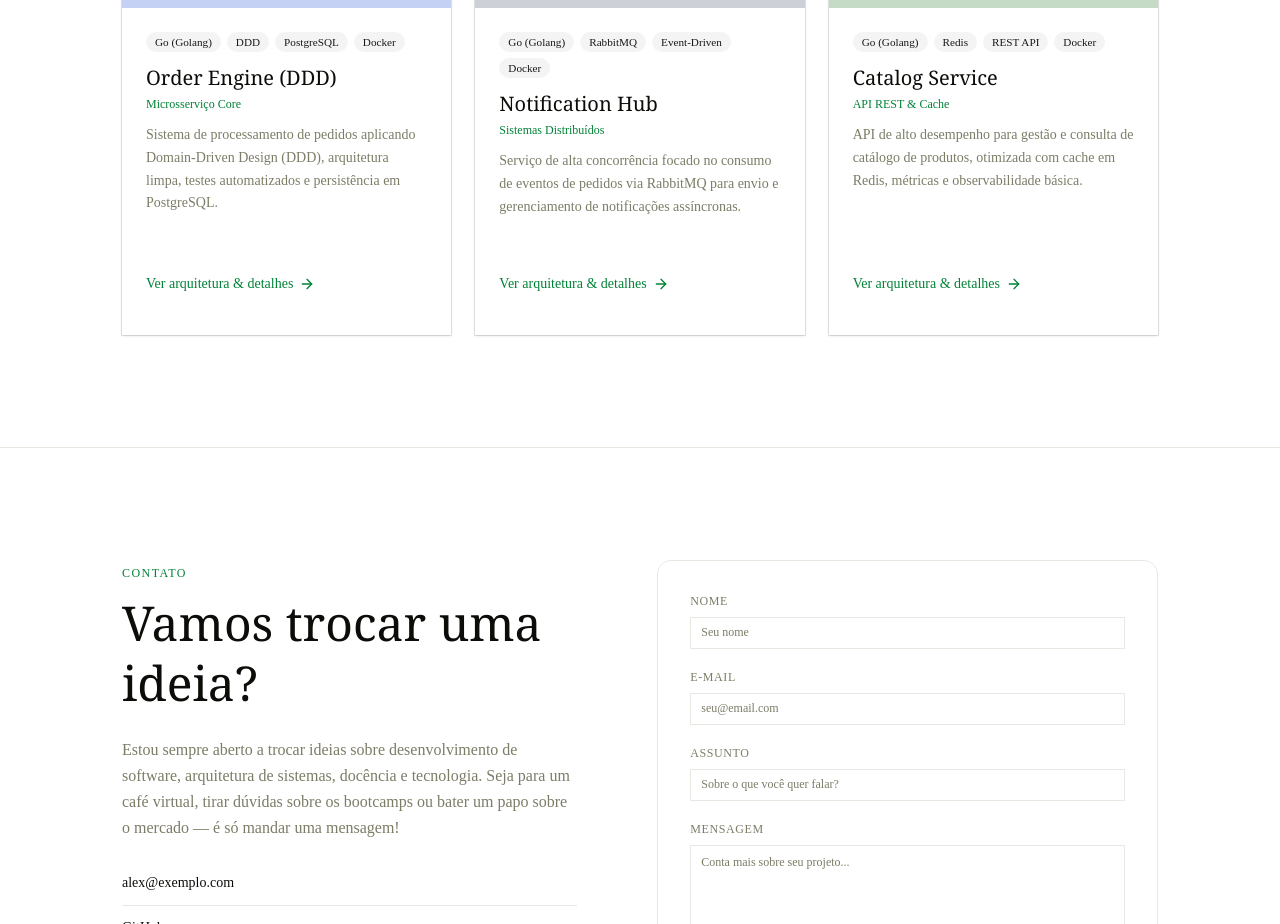
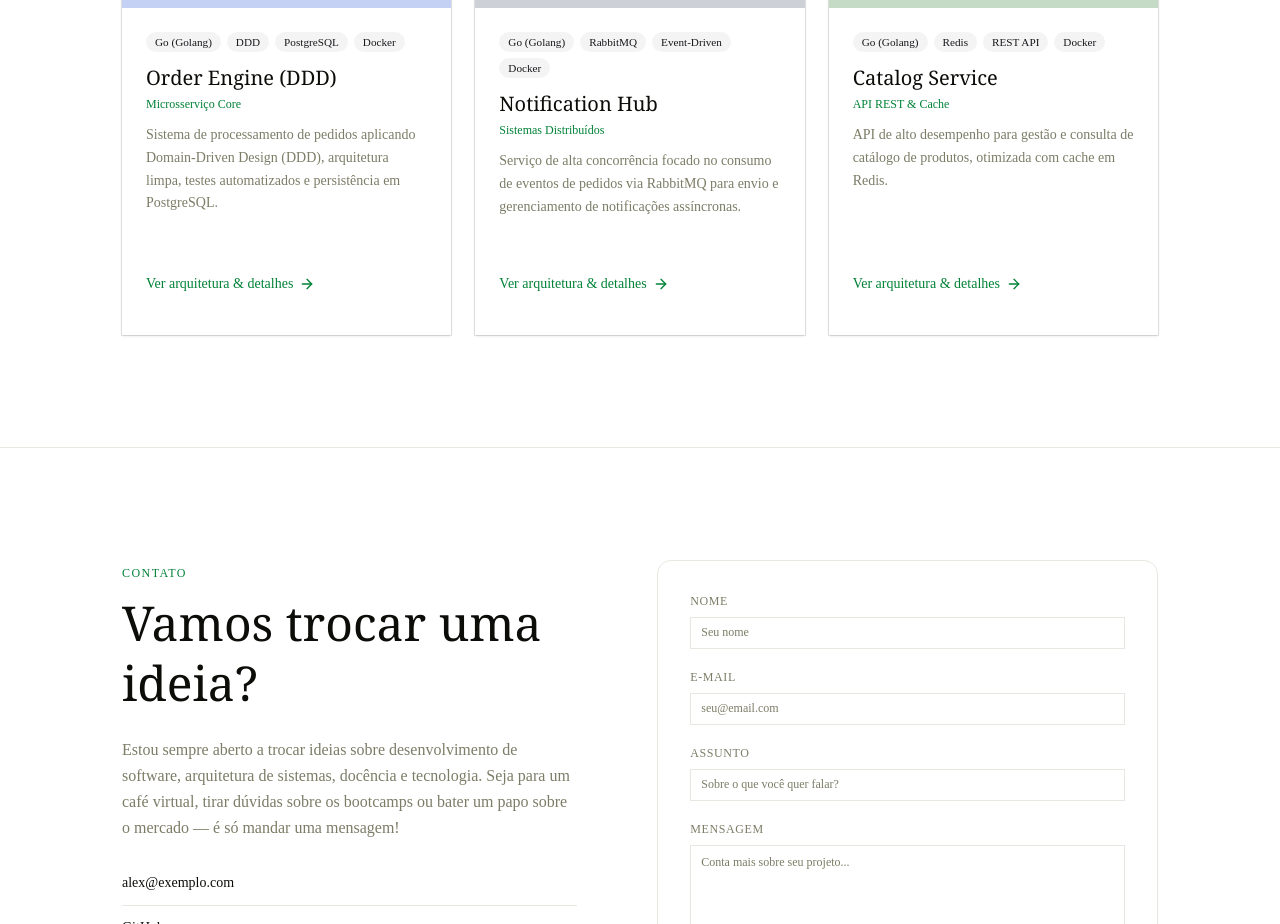
Before and after one commit to GabNasci/new-portfolio, a Next.js app: page / in a window 1280 px wide. Shown: the part 2020-2944 px from the top of the page. Built offline with nearby package versions, Linux system fonts and the light colour scheme.

Commit message:
fix: removendo observabilidade da descrição

```diff
--- a/src/components/sections/projects.tsx
+++ b/src/components/sections/projects.tsx
@@ -40,7 +40,7 @@ const projects: Project[] = [
     slug: 'catalog-api',
     title: 'Catalog Service',
     category: 'API REST & Cache',
-    description: 'API de alto desempenho para gestão e consulta de catálogo de produtos, otimizada com cache em Redis, métricas e observabilidade básica.',
+    description: 'API de alto desempenho para gestão e consulta de catálogo de produtos, otimizada com cache em Redis.',
     tags: ['Go (Golang)', 'Redis', 'REST API', 'Docker'],
     bgClass: 'bg-[#C5DBC6]',
     icon: Server,
```
